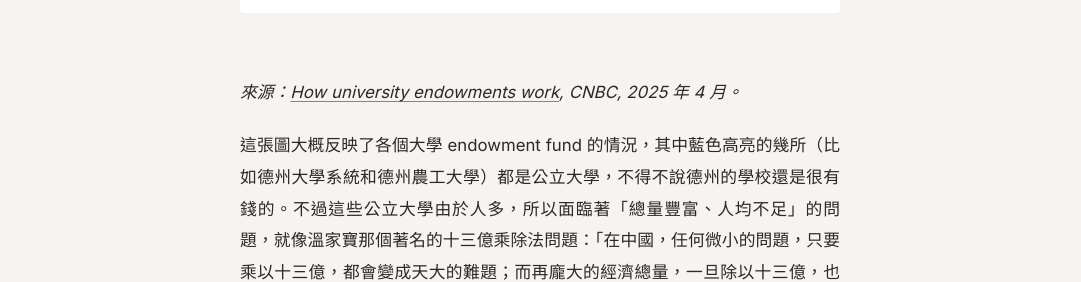
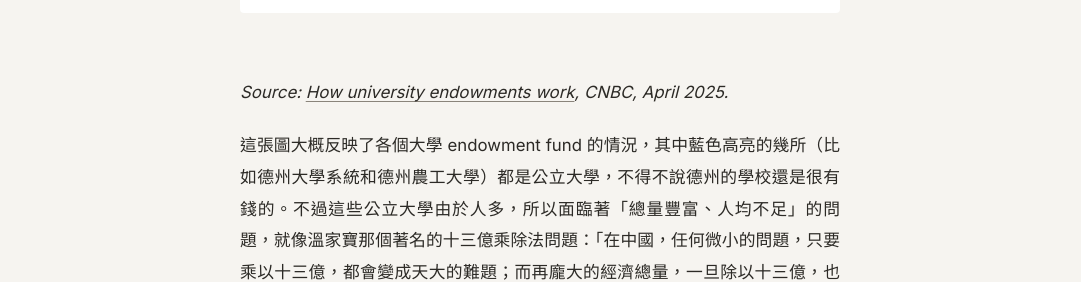
Before and after one commit to United-World-College/UWC-Survival-Guide, a Jekyll site: the page built from website/_guides/chinese/school-selection-TW.md, in a window 1280 px wide and 900 px high, scrolled down 3222 px. Shown: the part 178-460 px from the top of the window, without its empty margins (100-1181 px from the left). Built offline with Jekyll 4.4.1, drawn with Linux system fonts in a browser that asks for light colours.

Commit message:
Update source citation format in school-selection-TW.md for clarity

```diff
--- a/website/_guides/chinese/school-selection-TW.md
+++ b/website/_guides/chinese/school-selection-TW.md
@@ -25,7 +25,7 @@ language_sort: 3
 
 ![Top 15 U.S. University Endowments]({{ '/assets/images/endowment-chart.png' | relative_url }})
 
-*來源：[How university endowments work](https://www.cnbc.com/2025/04/01/how-university-endowments-work.html), CNBC, 2025 年 4 月。*
+*Source: [How university endowments work](https://www.cnbc.com/2025/04/01/how-university-endowments-work.html), CNBC, April 2025.*
 
 這張圖大概反映了各個大學 endowment fund 的情況，其中藍色高亮的幾所（比如德州大學系統和德州農工大學）都是公立大學，不得不說德州的學校還是很有錢的。不過這些公立大學由於人多，所以面臨著「總量豐富、人均不足」的問題，就像溫家寶那個著名的十三億乘除法問題：「在中國，任何微小的問題，只要乘以十三億，都會變成天大的難題；而再龐大的經濟總量，一旦除以十三億，也就縮減成了微不足道的數字。」所以對公立大學而言，就算 endowment fund 和 federal grant 再多，平均到其龐大學生群體的每個學生頭上也會顯得不足。但是事情真的是這樣的嗎？
 
```
